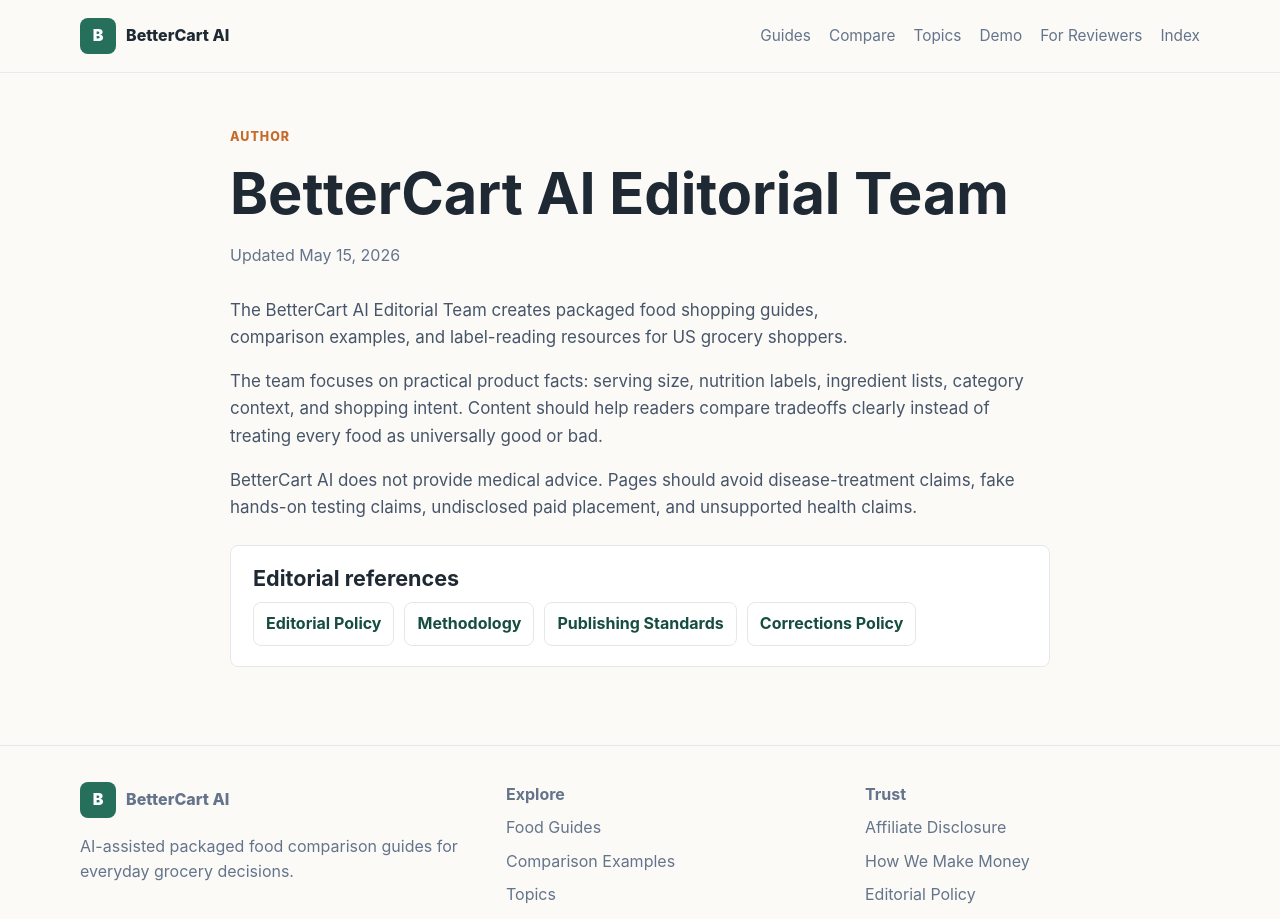
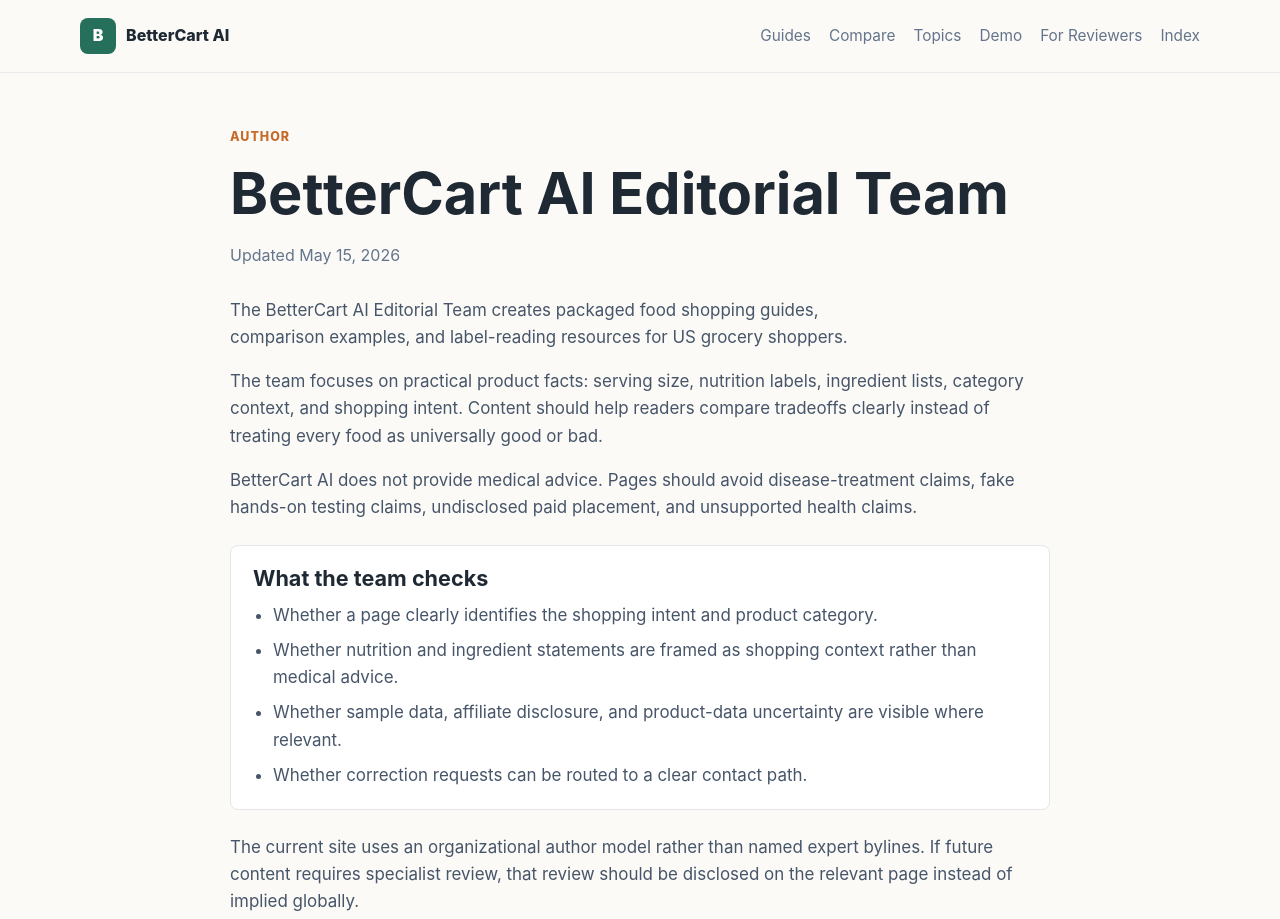
Before and after one commit to Astalos11/bettercart-ai-approval-site, a Next.js app: page /authors/bettercart-editorial-team in a window 1280 px wide. Shown: the top 919 px of the page. Built offline with nearby package versions, Linux system fonts and the light colour scheme; no server answers.

Commit message:
Clarify editorial team review scope

```diff
--- a/app/authors/bettercart-editorial-team/page.jsx
+++ b/app/authors/bettercart-editorial-team/page.jsx
@@ -22,6 +22,18 @@
         BetterCart AI does not provide medical advice. Pages should avoid disease-treatment claims, fake hands-on testing claims, undisclosed paid placement, and unsupported health claims.
       </p>
       <div className="callout">
+        <h2>What the team checks</h2>
+        <ul>
+          <li>Whether a page clearly identifies the shopping intent and product category.</li>
+          <li>Whether nutrition and ingredient statements are framed as shopping context rather than medical advice.</li>
+          <li>Whether sample data, affiliate disclosure, and product-data uncertainty are visible where relevant.</li>
+          <li>Whether correction requests can be routed to a clear contact path.</li>
+        </ul>
+      </div>
+      <p>
+        The current site uses an organizational author model rather than named expert bylines. If future content requires specialist review, that review should be disclosed on the relevant page instead of implied globally.
+      </p>
+      <div className="callout">
         <h2>Editorial references</h2>
         <div className="link-list">
           <Link href="/editorial-policy">Editorial Policy</Link>
```
